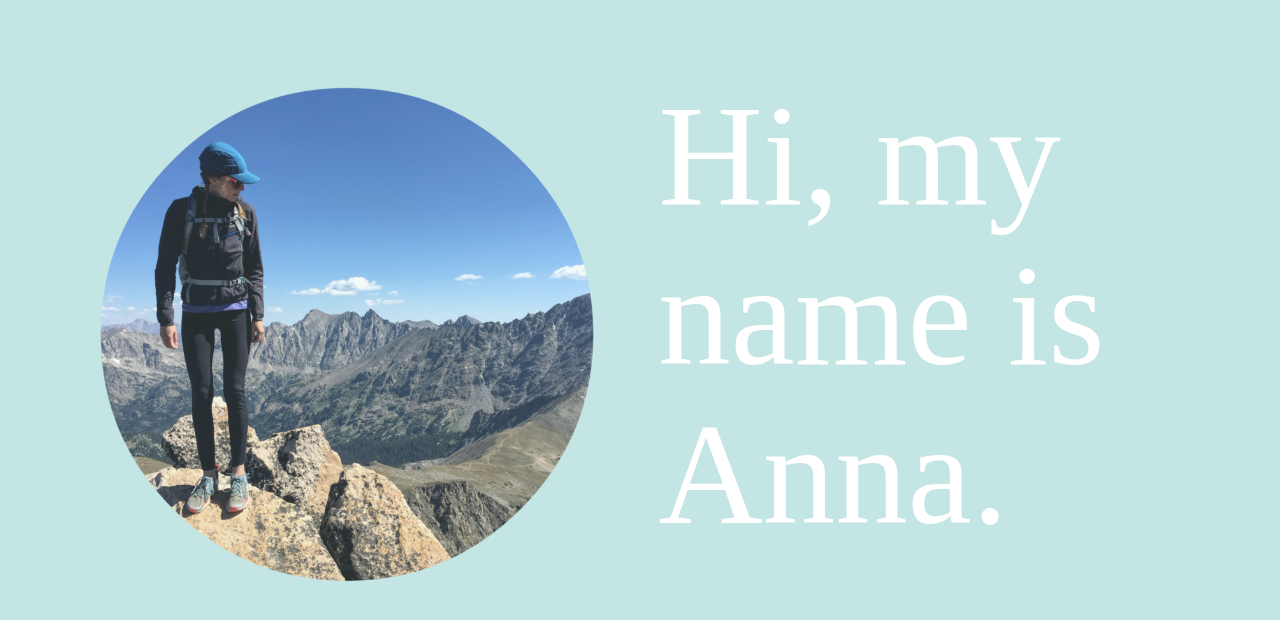
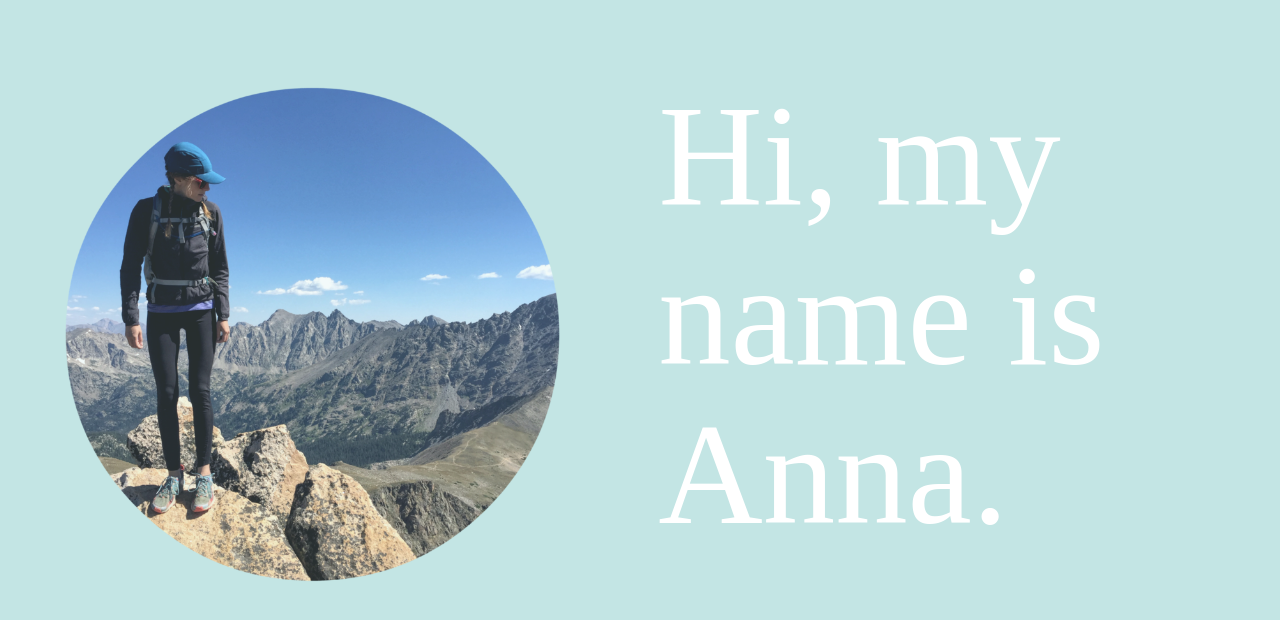
Before and after one commit to annadolan/annadolan.github.io, a Jekyll site: the page built from index.html, in a window 1280 px wide. Shown: the top 620 px of the page. Built offline with Jekyll 4.4.1, drawn with Linux system fonts in a browser that asks for light colours; nearby versions of some CDN libraries; some web fonts are replaced.

Commit message:
Work on responsiveness

```diff
--- a/_includes/header.html
+++ b/_includes/header.html
@@ -2,6 +2,7 @@
 <html lang="en">
 <head>
   <meta charset="utf-8">
+  <meta name="viewport" content="width=device-width, initial-scale=1">
   <title>{{ site.title }}</title>
   <script
   src="https://code.jquery.com/jquery-3.1.1.min.js"
--- a/css/styles.css
+++ b/css/styles.css
@@ -11,7 +11,7 @@ body {
   width: 81%;
   /*max-width: auto;*/
   opacity: .8;
-  margin-left: 15%;
+  margin-left: auto;
   margin-right: auto;
 }
 
```
Also changed, not shown: 4 other files.
